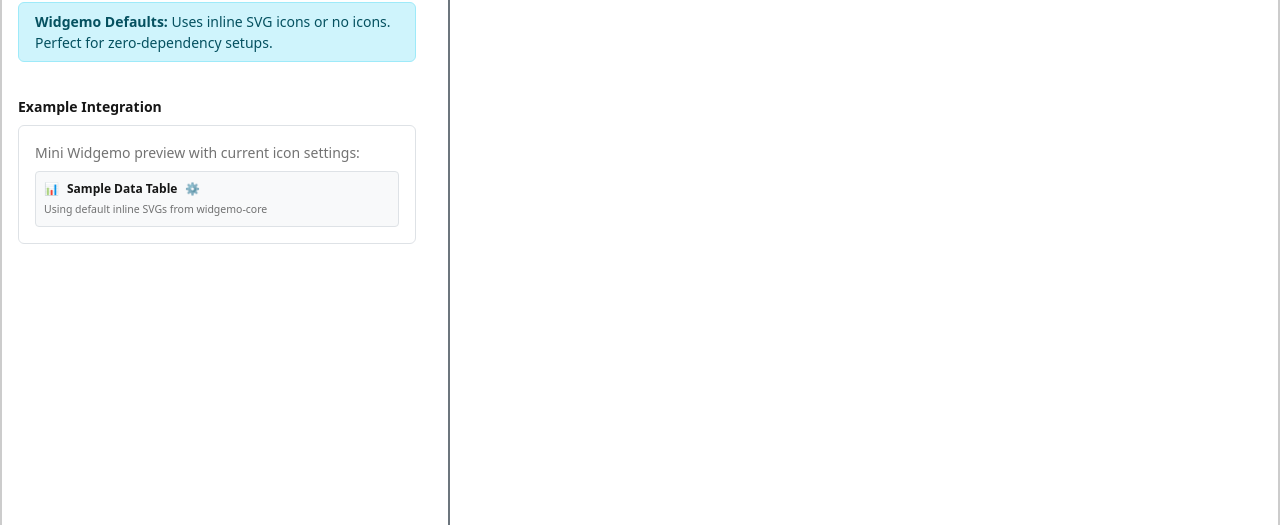
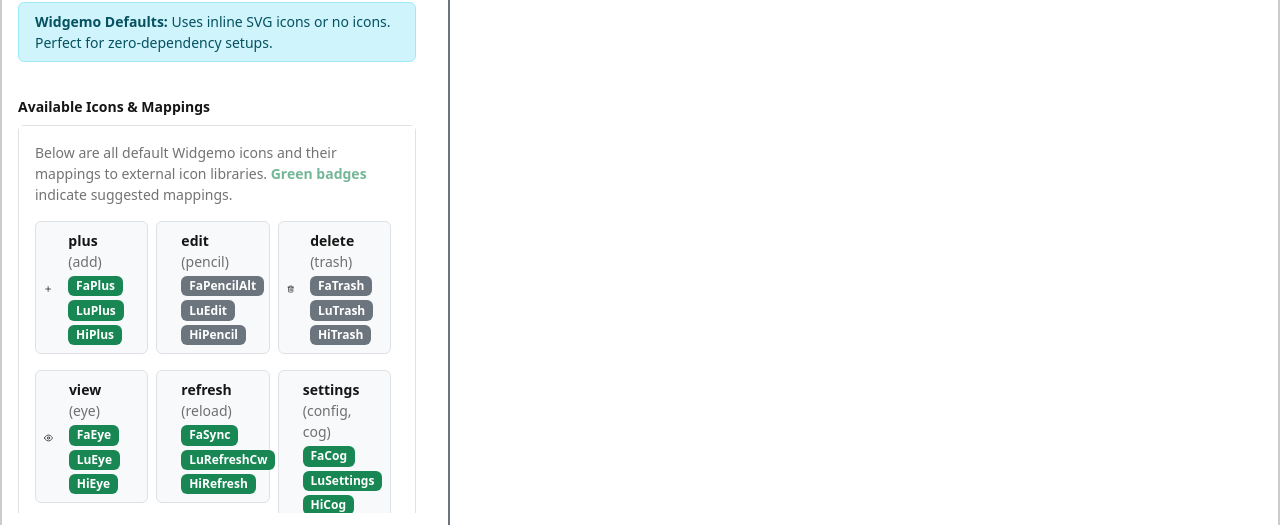
Before and after one commit to widgemo/widgemo-demo, a React (Vite) app: page /sandbox in a window 1280 px wide. Both pictures are taken after a click on the tab "Icons". Shown: the part 269-794 px from the top of the page. Built offline with nearby package versions, Linux system fonts and the light colour scheme.

Commit message:
Add available icons and mappings section to IconsTab for better icon management

```diff
--- a/src/components/sandbox/IconsTab.tsx
+++ b/src/components/sandbox/IconsTab.tsx
@@ -1,5 +1,5 @@
 import React from 'react';
-import { Form, Alert } from 'react-bootstrap';
+import { Form, Alert, Card, Row, Col } from 'react-bootstrap';
 
 interface IconsTabProps {
   /** Current icon library selection */
@@ -91,6 +91,98 @@ export const IconsTab: React.FC<IconsTabProps> = ({
           )}
 
           <div className="col-12">
+            <Form.Label className="small fw-bold">Available Icons & Mappings</Form.Label>
+            <Card className="border">
+              <Card.Body className="p-3">
+                <small className="text-muted d-block mb-3">
+                  Below are all default Widgemo icons and their mappings to external icon libraries.
+                  <strong className="text-success"> Green badges</strong> indicate suggested mappings.
+                </small>
+                <Row className="g-2">
+                  {[
+                    { name: 'plus', aliases: ['add'], reactIcons: 'FaPlus', lucide: 'LuPlus', heroicons: 'HiPlus', suggested: true },
+                    { name: 'edit', aliases: ['pencil'], reactIcons: 'FaPencilAlt', lucide: 'LuEdit', heroicons: 'HiPencil', suggested: false },
+                    { name: 'delete', aliases: ['trash'], reactIcons: 'FaTrash', lucide: 'LuTrash', heroicons: 'HiTrash', suggested: false },
+                    { name: 'view', aliases: ['eye'], reactIcons: 'FaEye', lucide: 'LuEye', heroicons: 'HiEye', suggested: true },
+                    { name: 'refresh', aliases: ['reload'], reactIcons: 'FaSync', lucide: 'LuRefreshCw', heroicons: 'HiRefresh', suggested: true },
+                    { name: 'settings', aliases: ['config', 'cog'], reactIcons: 'FaCog', lucide: 'LuSettings', heroicons: 'HiCog', suggested: true },
+                    { name: 'close', aliases: ['x'], reactIcons: 'FaTimes', lucide: 'LuX', heroicons: 'HiX', suggested: false },
+                    { name: 'chevron-down', aliases: [], reactIcons: 'FaChevronDown', lucide: 'LuChevronDown', heroicons: 'HiChevronDown', suggested: true },
+                    { name: 'chevron-up', aliases: [], reactIcons: 'FaChevronUp', lucide: 'LuChevronUp', heroicons: 'HiChevronUp', suggested: false },
+                    { name: 'chevron-left', aliases: [], reactIcons: 'FaChevronLeft', lucide: 'LuChevronLeft', heroicons: 'HiChevronLeft', suggested: false },
+                    { name: 'chevron-right', aliases: [], reactIcons: 'FaChevronRight', lucide: 'LuChevronRight', heroicons: 'HiChevronRight', suggested: true },
+                    { name: 'search', aliases: [], reactIcons: 'FaSearch', lucide: 'LuSearch', heroicons: 'HiSearch', suggested: false },
+                    { name: 'filter', aliases: [], reactIcons: 'FaFilter', lucide: 'LuFilter', heroicons: 'HiFilter', suggested: false },
+                    { name: 'sort', aliases: [], reactIcons: 'FaSort', lucide: 'LuArrowUpDown', heroicons: 'HiBarsArrowUp', suggested: false },
+                    { name: 'chart-bar', aliases: [], reactIcons: 'FaChartBar', lucide: 'LuChartBar', heroicons: 'HiChartBar', suggested: true },
+                    { name: 'chart-line', aliases: [], reactIcons: 'FaChartLine', lucide: 'LuChartLine', heroicons: 'HiChartLine', suggested: true },
+                    { name: 'chart-pie', aliases: [], reactIcons: 'FaChartPie', lucide: 'LuChartPie', heroicons: 'HiChartPie', suggested: true },
+                    { name: 'table', aliases: [], reactIcons: 'FaTable', lucide: 'LuTable', heroicons: 'HiTable', suggested: true },
+                    { name: 'grid', aliases: [], reactIcons: 'FaTh', lucide: 'LuLayoutGrid', heroicons: 'HiViewGrid', suggested: true },
+                    { name: 'board', aliases: [], reactIcons: 'FaColumns', lucide: 'LuKanban', heroicons: 'HiQueueList', suggested: false },
+                    { name: 'copy', aliases: [], reactIcons: 'FaCopy', lucide: 'LuCopy', heroicons: 'HiClipboardCopy', suggested: true },
+                    { name: 'ellipsis-vertical', aliases: [], reactIcons: 'FaEllipsisV', lucide: 'LuEllipsisVertical', heroicons: 'HiDotsVertical', suggested: true },
+                  ].map((icon) => (
+                    <Col xs={12} sm={6} lg={4} key={icon.name} className="mb-2">
+                      <div className="d-flex align-items-center p-2 border rounded bg-light">
+                        <div className="me-3">
+                          <svg width="20" height="20" viewBox="0 0 24 24" fill="none" stroke="currentColor" strokeWidth="2" strokeLinecap="round" strokeLinejoin="round">
+                            {icon.name === 'plus' && <path d="M12 5v14M5 12h14" />}
+                            {icon.name === 'edit' && <><path d="M11 4H4a2 2 0 0 0-2 2v14a2 2 0 0 0 2 2h14a2 2 0 0 0 2-2v-7" /><path d="M18.5 2.5a2.121 2.121 0 0 1 3 3L12 15l-4 1 1-4 9.5-9.5z" /></>}
+                            {icon.name === 'delete' && <path d="M3 6h18M19 6v14a2 2 0 0 1-2 2H7a2 2 0 0 1-2-2V6m3 0V4a2 2 0 0 1 2-2h4a2 2 0 0 1 2 2v2M10 11v6M14 11v6" />}
+                            {icon.name === 'view' && <><path d="M1 12s4-8 11-8 11 8 11 8-4 8-11 8-11-8-11-8z" /><circle cx="12" cy="12" r="3" /></>}
+                            {icon.name === 'refresh' && <><path d="M3 12a9 9 0 0 1 9-9 9.75 9.75 0 0 1 6.74 2.74L21 8" /><path d="M21 3v5h-5" /><path d="M21 12a9 9 0 0 1-9 9 9.75 9.75 0 0 1-6.74-2.74L3 16" /><path d="M8 16H3v5" /></>}
+                            {icon.name === 'settings' && <><circle cx="12" cy="12" r="3" /><path d="M19.4 15a1.65 1.65 0 0 0 .33 1.82l.06.06a2 2 0 0 1 0 2.83 2 2 0 0 1-2.83 0l-.06-.06a1.65 1.65 0 0 0-1.82-.33 1.65 1.65 0 0 0-1 1.51V21a2 2 0 0 1-2 2 2 2 0 0 1-2-2v-.09A1.65 1.65 0 0 0 9 19.4a1.65 1.65 0 0 0-1.82.33l-.06.06a2 2 0 0 1-2.83 0 2 2 0 0 1 0-2.83l.06-.06a1.65 1.65 0 0 0 .33-1.82 1.65 1.65 0 0 0-1.51-1H3a2 2 0 0 1-2-2 2 2 0 0 1 2-2h.09A1.65 1.65 0 0 0 4.6 9a1.65 1.65 0 0 0-.33-1.82l-.06-.06a2 2 0 0 1 0-2.83 2 2 0 0 1 2.83 0l.06.06a1.65 1.65 0 0 0 1.82.33H9a1.65 1.65 0 0 0 1 1.51V3a2 2 0 0 1 2-2 2 2 0 0 1 2 2v.09a1.65 1.65 0 0 0 1 1.51 1.65 1.65 0 0 0 1.82-.33l.06-.06a2 2 0 0 1 2.83 0 2 2 0 0 1 0 2.83l-.06.06a1.65 1.65 0 0 0-.33 1.82V9a1.65 1.65 0 0 0 1.51 1H21a2 2 0 0 1 2 2 2 2 0 0 1-2 2h-.09a1.65 1.65 0 0 0-1.51 1z" /></>}
+                            {icon.name === 'close' && <path d="M18 6L6 18M6 6l12 12" />}
+                            {icon.name === 'chevron-down' && <path d="M6 9l6 6 6-6" />}
+                            {icon.name === 'chevron-up' && <path d="M18 15l-6-6-6 6" />}
+                            {icon.name === 'chevron-left' && <path d="M15 18l-6-6 6-6" />}
+                            {icon.name === 'chevron-right' && <path d="M9 18l6-6-6-6" />}
+                            {icon.name === 'search' && <><circle cx="11" cy="11" r="8" /><path d="M21 21l-4.35-4.35" /></>}
+                            {icon.name === 'filter' && <polygon points="22,3 2,3 10,12.46 10,19 14,21 14,12.46 22,3" />}
+                            {icon.name === 'sort' && <path d="M7 16V4m0 0L3 8m4-4 4 4m6 0v12m0 0 4-4m-4 4-4-4" />}
+                            {icon.name === 'chart-bar' && <><line x1="12" y1="20" x2="12" y2="10" /><line x1="18" y1="20" x2="18" y2="4" /><line x1="6" y1="20" x2="6" y2="16" /></>}
+                            {icon.name === 'chart-line' && <><path d="M3 3v18h18" /><path d="M18.7 8l-5.1 5.1-2.8-2.8L7 14.2" /></>}
+                            {icon.name === 'chart-pie' && <><path d="M21.21 15.89A10 10 0 1 1 8 2.83" /><path d="M22 12A10 10 0 0 0 12 2v10Z" /></>}
+                            {icon.name === 'table' && <path d="M3 3h18v18H3zM3 9h18M3 15h18M9 3v18M15 3v18" />}
+                            {icon.name === 'grid' && <><rect x="3" y="3" width="7" height="7" /><rect x="14" y="3" width="7" height="7" /><rect x="14" y="14" width="7" height="7" /><rect x="3" y="14" width="7" height="7" /></>}
+                            {icon.name === 'board' && <><rect x="3" y="3" width="18" height="18" rx="2" ry="2" /><line x1="9" y1="3" x2="9" y2="21" /><line x1="15" y1="3" x2="15" y2="21" /><line x1="3" y1="9" x2="21" y2="9" /><line x1="3" y1="15" x2="21" y2="15" /></>}
+                            {icon.name === 'copy' && <><rect x="9" y="9" width="13" height="13" rx="2" ry="2" /><path d="M5 15H4a2 2 0 0 1-2-2V4a2 2 0 0 1 2-2h9a2 2 0 0 1 2 2v1" /></>}
+                            {icon.name === 'ellipsis-vertical' && <><circle cx="12" cy="6" r="2" /><circle cx="12" cy="12" r="2" /><circle cx="12" cy="18" r="2" /></>}
+                          </svg>
+                        </div>
+                        <div className="flex-grow-1">
+                          <div className="fw-bold small">{icon.name}</div>
+                          {icon.aliases.length > 0 && (
+                            <div className="small text-muted">({icon.aliases.join(', ')})</div>
+                          )}
+                          <div className="d-flex gap-1 mt-1 flex-wrap">
+                            {icon.reactIcons && (
+                              <span className={`badge ${icon.suggested ? 'bg-success' : 'bg-secondary'} small`}>
+                                {icon.reactIcons}
+                              </span>
+                            )}
+                            {icon.lucide && (
+                              <span className={`badge ${icon.suggested ? 'bg-success' : 'bg-secondary'} small`}>
+                                {icon.lucide}
+                              </span>
+                            )}
+                            {icon.heroicons && (
+                              <span className={`badge ${icon.suggested ? 'bg-success' : 'bg-secondary'} small`}>
+                                {icon.heroicons}
+                              </span>
+                            )}
+                          </div>
+                        </div>
+                      </div>
+                    </Col>
+                  ))}
+                </Row>
+              </Card.Body>
+            </Card>
+          </div>
+
+          <div className="col-12">
             <Form.Label className="small fw-bold">Example Integration</Form.Label>
             <div className="border rounded p-3">
               <small className="text-muted d-block mb-2">Mini Widgemo preview with current icon settings:</small>
```
